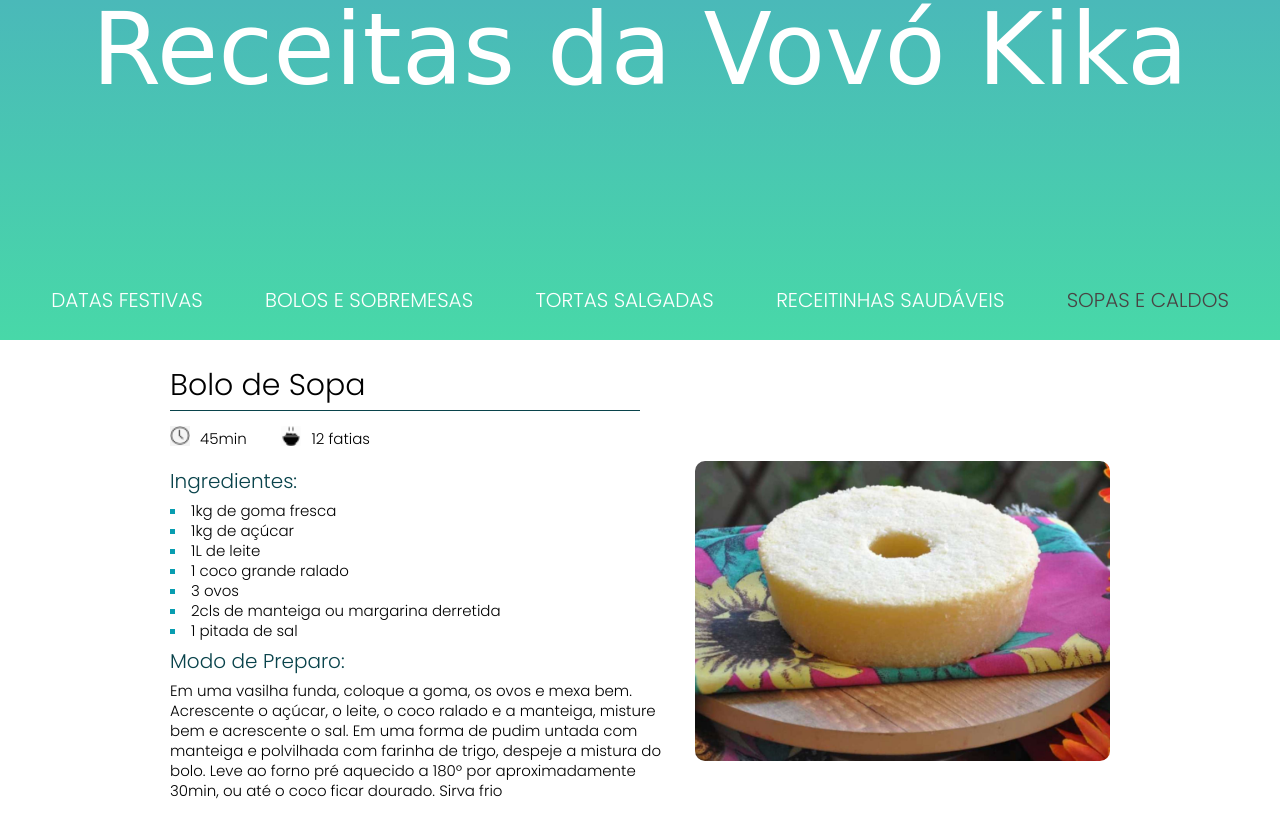
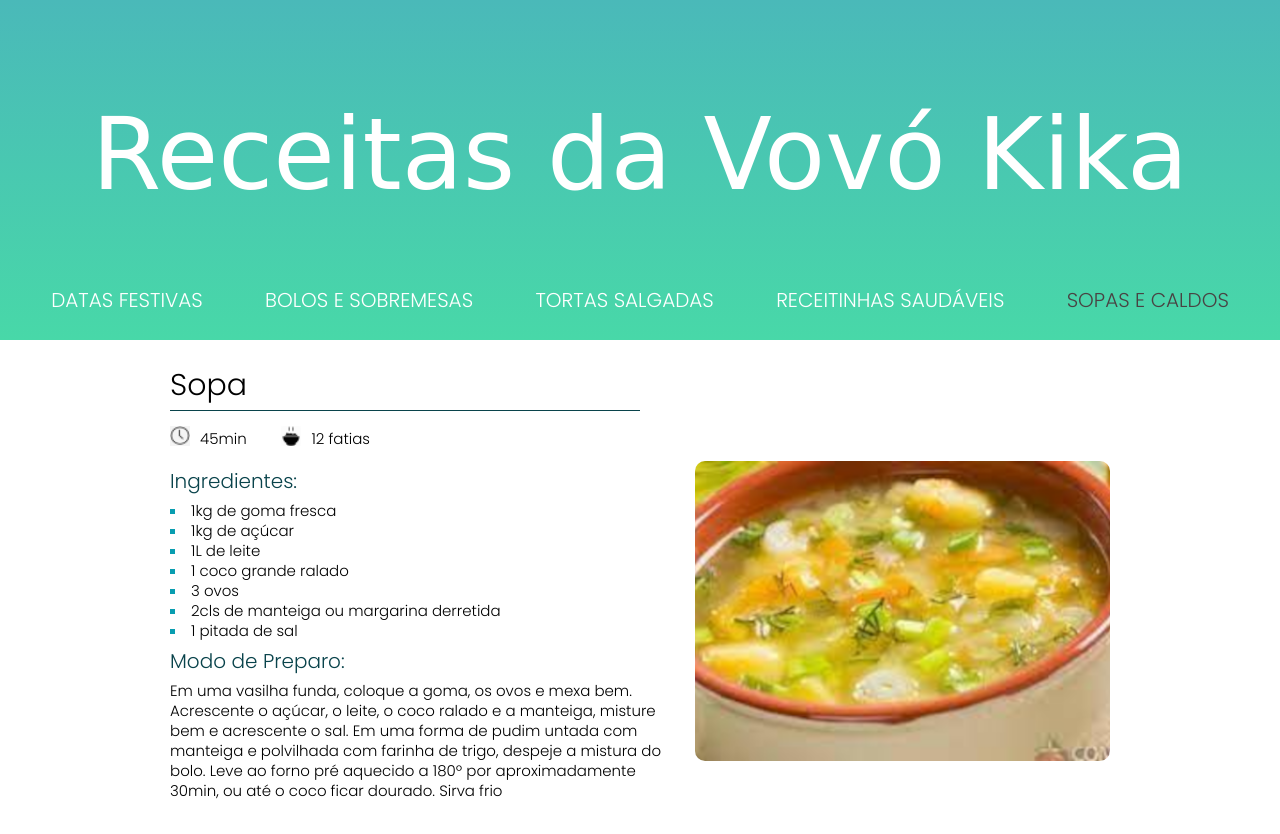
Before and after one commit to analuisabandeira/desafio_1, a plain HTML site: page sopas.html in a window 1280 px wide. Shown: the top 834 px of the page. Drawn offline with Linux system fonts and the light colour scheme; a web font is replaced by a local one.

Commit message:
commit
Locage store para armazenar infos do forms

```diff
--- a/css/style.css
+++ b/css/style.css
@@ -213,6 +213,11 @@ body {
 
     color: #066673;
     transform: translateY(-8px);
+}
+
+.main-title {
+
+    margin-top: 105px;
 }
 
 .navbar {
--- a/js/database.js
+++ b/js/database.js
@@ -4,10 +4,10 @@ const categories = [
         categoryId: "1",
         recipes: [
             {
-                name: "Bolo de Grude",
+                name: "Bolachinhas de Aveia",
                 preparationTime: "45min",
                 revenue: "12 fatias",
-                image: "imagens/bolo_de_grude.png",
+                image: "imagens/bolachinha_de_aveia.png",
                 ingredients:[
                     "1kg de goma fresca",
                     "1kg de açúcar",
@@ -72,10 +72,10 @@ const categories = [
         categoryId: "2",
         recipes: [
             {
-                name: "Bolo de Limão",
+                name: "Pavê para o Vovô Comer",
                 preparationTime: "45min",
                 revenue: "12 fatias",
-                image: "imagens/bolo_de_grude.png",
+                image: "imagens/pavê.png",
                 ingredients:[
                     "1kg de goma fresca",
                     "1kg de açúcar",
@@ -94,10 +94,10 @@ const categories = [
         categoryId: "3",
         recipes: [
             {
-                name: "Sopa de Grude",
+                name: "Torta de Legumes",
                 preparationTime: "45min",
                 revenue: "12 fatias",
-                image: "imagens/bolo_de_grude.png",
+                image: "imagens/torta_de_legumes.png",
                 ingredients:[
                     "1kg de goma fresca",
                     "1kg de açúcar",
@@ -116,10 +116,10 @@ const categories = [
         categoryId: "4",
         recipes: [
             {
-                name: "Bolo de Cenoura",
+                name: "Crepioca",
                 preparationTime: "45min",
                 revenue: "12 fatias",
-                image: "imagens/bolo_de_grude.png",
+                image: "imagens/crepioca.png",
                 ingredients:[
                     "1kg de goma fresca",
                     "1kg de açúcar",
@@ -138,10 +138,10 @@ const categories = [
         categoryId: "5",
         recipes: [
             {
-                name: "Bolo de Sopa",
-                preparationTime: "45min",
-                revenue: "12 fatias",
-                image: "imagens/bolo_de_grude.png",
+                name: "Sopa",
+                preparationTime: "45",
+                revenue: "12",
+                image: "imagens/sopa.png",
                 ingredients:[
                     "1kg de goma fresca",
                     "1kg de açúcar",
@@ -156,5 +156,3 @@ const categories = [
         ]
     }
 ]
-
-console.log(categories);
--- a/js/setUpPage.js
+++ b/js/setUpPage.js
@@ -1,4 +1,6 @@
 const url = window.location.href;
+
+const categoriesLoaded = localStorage.getItem("categories") ? JSON.parse(localStorage.getItem("categories")) : categories;
 
 let categorias = [];
 
@@ -18,7 +20,7 @@ categoriesKeys.forEach(el => {
 
     if (url.includes(el)) {
 
-        categorias = categories.filter(element => element.categoryId === categoriesTypes[el]);
+        categorias = categoriesLoaded.filter(element => element.categoryId === categoriesTypes[el]);
     }
 });
 
@@ -38,11 +40,11 @@ categorias.forEach(category => category.recipes.forEach(recipe => {
     recipeIcons.innerHTML = `
         <li class="icon-li">
             <img src="imagens/clock.png" alt="clock icon" class="icon-image">
-            <p>${recipe.preparationTime}</p>
+            <p>${recipe.preparationTime}min</p>
         </li>
         <li class="icon-li">
             <img src="imagens/bowl.png" alt="bowl" class="icon-image">
-            <p>${recipe.revenue}</p>
+            <p>${recipe.revenue} fatias</p>
         </li>
     `
 
--- a/sopas.html
+++ b/sopas.html
@@ -13,7 +13,7 @@
 </head>
 <body>
     <header class="banner">
-        <h1><a href="index.html">Receitas da Vovó Kika</a></h1>
+        <h1 class="main-title"><a href="index.html">Receitas da Vovó Kika</a></h1>
         <nav class="navbar">
             <a href="datas_festivas.html">Datas Festivas</a>
             <a href="sobremesas.html">Bolos e Sobremesas</a>
```
Also changed, not shown: datas_festivas.html (+1 -1 lines), index.html (+0 -1 lines), js/get_recipe_from_form.js (+9 -4 lines), receitas_saudaveis.html (+1 -1 lines), sobremesas.html (+1 -1 lines), tortas_salgadas.html (+1 -1 lines), imagens/download.jpg (added).
